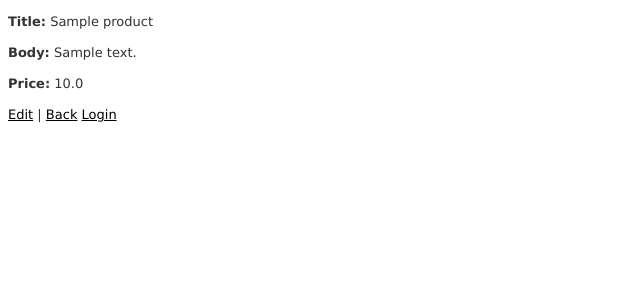
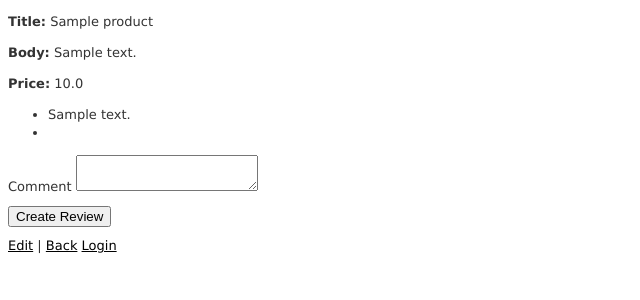
Before and after one commit to Arslan2/demo, a Rails app: page /products/1 in a window 1280 px wide. Shown: the top 300 px of the page, without its empty margins (0-640 px from the left). Run offline with Rails 7, Linux system fonts and the light colour scheme; tables that the repository leaves empty hold one stand-in row (values such as "Sample post"); style sheets or scripts are compiled from the project's sources; parts of the project's set-up code (start-up, migrations or seed data) failed here and were passed over; some libraries are stand-ins or nearby versions.

Commit message:
Product: Added ajax based reviews functionality

```diff
--- a/app/controllers/products_controller.rb
+++ b/app/controllers/products_controller.rb
@@ -11,6 +11,8 @@
   end
 
   def show
+    @review = @product.reviews.build
+    @reviews = @product.reviews
     respond_with(@product)
   end
 
--- a/app/views/layouts/application.html.erb
+++ b/app/views/layouts/application.html.erb
@@ -4,6 +4,7 @@
   <title>Demo</title>
   <%= stylesheet_link_tag    "application", :media => "all" %>
   <%= javascript_include_tag "application" %>
+  <%= javascript_include_tag :defaults %>
   <%= csrf_meta_tags %>
 </head>
 <body>
--- a/app/views/products/show.html.erb
+++ b/app/views/products/show.html.erb
@@ -23,5 +23,11 @@
   <% end %>
 </ul>
 
+<ul id ="show-reviews">
+  <%= render @product.reviews %>
+</ul>
+
+<%= render 'reviews/ajax_form' %>
+
 <%= link_to 'Edit', edit_product_path(@product) %> |
 <%= link_to 'Back', products_path %>
--- /dev/null
+++ b/app/views/reviews/_ajax_form.html.erb
@@ -0,0 +1,25 @@
+<%= form_for([@product, @review], remote: true, html: { id: 'review_form' }) do |f| %>
+
+  <% if @review.errors.any? %>
+    <div id="error_explanation">
+      <h2><%= pluralize(@review.errors.count, "error") %> prohibited this review from being saved:</h2>
+      <ul>
+        <% @review.errors.full_messages.each do |msg| %>
+          <li>
+            <%= msg %>
+          </li>
+        <% end %>
+      </ul>
+    </div>
+  <% end %>
+
+  <div class="field">
+    <%= f.label :comment %>
+    <%= f.text_area :comment %>
+  </div>
+
+  <div class="actions">
+    <%= f.submit %>
+  </div>
+
+<% end %>
--- /dev/null
+++ b/app/views/reviews/_review.html.erb
@@ -0,0 +1,3 @@
+<li>
+  <%= review.comment %>
+</li>
--- /dev/null
+++ b/app/views/reviews/create.js.erb
@@ -0,0 +1,2 @@
+$('#show-reviews').append('<li><%= @review.comment %></li>');
+$('#review_form')[0].reset();
```
Also changed, not shown: app/controllers/reviews_controller.rb (+10 -2 lines).
